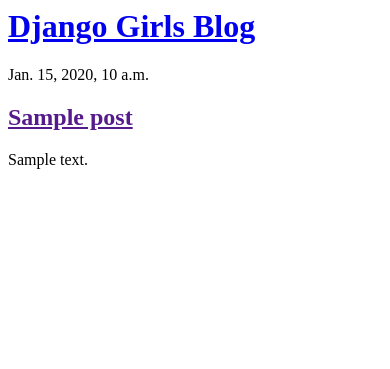
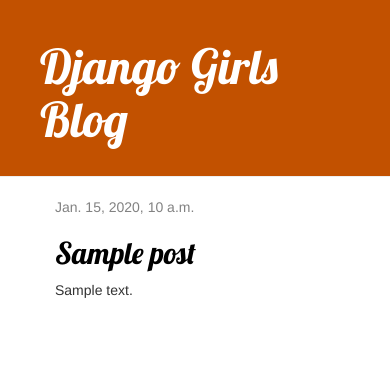
Before and after one commit to zulfink/djangogirls, a Django app: page / in a window 390 px wide. Shown: the top 369 px of the page. Run offline with Django 3.2, Linux system fonts and the light colour scheme; tables that the repository leaves empty hold one stand-in row (values such as "Sample post"); some libraries are stand-ins or nearby versions.

Commit message:
Added view and template for detailed blog post as well as CSS for the site.

```diff
--- /dev/null
+++ b/blog/static/css/blog.css
@@ -0,0 +1,47 @@
+
+.page-header {
+    background-color: #C25100;
+    margin-top: 0;
+    padding: 20px 20px 20px 40px;
+}
+
+.page-header h1, .page-header h1 a, .page-header h1 a:visited, .page-header h1 a:active {
+    color: #ffffff;
+    font-size: 36pt;
+    text-decoration: none;
+}
+
+.content {
+    margin-left: 40px;
+}
+
+h1, h2, h3, h4 {
+    font-family: 'Lobster', cursive;
+}
+
+.date {
+    color: #828282;
+}
+
+.save {
+    float: right;
+}
+
+.post-form textarea, .post-form input {
+    width: 100%;
+}
+
+.top-menu, .top-menu:hover, .top-menu:visited {
+    color: #ffffff;
+    float: right;
+    font-size: 26pt;
+    margin-right: 20px;
+}
+
+.post {
+    margin-bottom: 70px;
+}
+
+.post h2 a, .post h2 a:visited {
+    color: #000000;
+}
--- /dev/null
+++ b/blog/templates/blog/base.html
@@ -0,0 +1,47 @@
+<!-- {% load static %}
+<html>
+    <head>
+        <title>Django Girls blog</title>
+        <link rel="stylesheet" href="//maxcdn.bootstrapcdn.com/bootstrap/3.2.0/css/bootstrap.min.css">
+        <link rel="stylesheet" href="//maxcdn.bootstrapcdn.com/bootstrap/3.2.0/css/bootstrap-theme.min.cs">
+        <link rel="stylesheet" href="{% static 'css/blog.css' %}">
+
+    </head>
+    <body>
+        <div>
+            <h1><a href="/">Django Girls Blog</a></h1>
+        </div>
+
+        {%for post in posts%}
+        <div>
+            <p>{{post.published_date }}</p>
+            <h2><a href="">{{post.title}}</a></h2>
+            <p>{{post.text|linebreaksbr }}</p>
+        </div>
+        {%endfor%}
+    </body>
+</html> -->
+{% load static %}
+<html>
+    <head>
+        <title>Django Girls blog</title>
+        <link rel="stylesheet" href="https://maxcdn.bootstrapcdn.com/bootstrap/3.2.0/css/bootstrap.min.css">
+        <link rel="stylesheet" href="https://maxcdn.bootstrapcdn.com/bootstrap/3.2.0/css/bootstrap-theme.min.css">
+        <link href="https://fonts.googleapis.com/css?family=Lobster&subset=latin,latin-ext" rel="stylesheet" type="text/css">
+
+        <link rel="stylesheet" href="{% static 'css/blog.css' %}">
+    </head>
+    <body>
+            <div class="page-header">
+                <h1><a href="/">Django Girls Blog</a></h1>
+            </div>
+            <div class="content container">
+                <div class="row">
+                    <div class="col-md-8">
+                    {% block content %}
+                    {% endblock %}
+                    </div>
+                </div>
+            </div>
+        </body>
+</html>
--- a/blog/templates/blog/post_list.html
+++ b/blog/templates/blog/post_list.html
@@ -1,18 +1,12 @@
-<html>
-    <head>
-        <title>Django Girls blog</title>
-    </head>
-    <body>
-        <div>
-            <h1><a href="/">Django Girls Blog</a></h1>
+{% extends 'blog/base.html' %}
+{% block content %}
+    {% for post in posts %}
+        <div class="post">
+            <div class="date">
+                {{ post.published_date }}
+            </div>
+            <h2><a href="{% url 'post_detail' pk=post.pk %}">{{ post.title }}</a></h2>
+            <p>{{ post.text|linebreaksbr }}</p>
         </div>
-
-        {%for post in posts%}
-        <div>
-                <p>{{post.published_date }}</p>
-                <h2><a href="">{{post.title}}</a></h2>
-                <p>{{post.text|linebreaksbr }}</p>
-            </div>
-            {%endfor%}
-    </body>
-</html>
+    {% endfor %}
+{% endblock %}
--- a/blog/urls.py
+++ b/blog/urls.py
@@ -3,4 +3,6 @@
 
 urlpatterns = [
     path('', views.post_list, name='post_list'),
+        path('post/<int:pk>/', views.post_detail, name='post_detail'),
+
 ]
--- a/blog/views.py
+++ b/blog/views.py
@@ -1,10 +1,16 @@
 from django.shortcuts import render
 from .models import Post
 from django.utils import timezone
-
+from django.shortcuts import render, get_object_or_404
 
 # Create your views here.
 def post_list(request):
     posts = Post.objects.all()
     dict = {'posts': posts}
     return render(request, 'blog/post_list.html', dict)
+
+
+def post_detail(request, pk):
+    post = get_object_or_404(Post, pk=pk)
+    dict = {'post': post}
+    return render(request, 'blog/post_details.html', dict)
```
Also changed, not shown: blog/templates/blog/post_details.html (added, +13 -0 lines).
